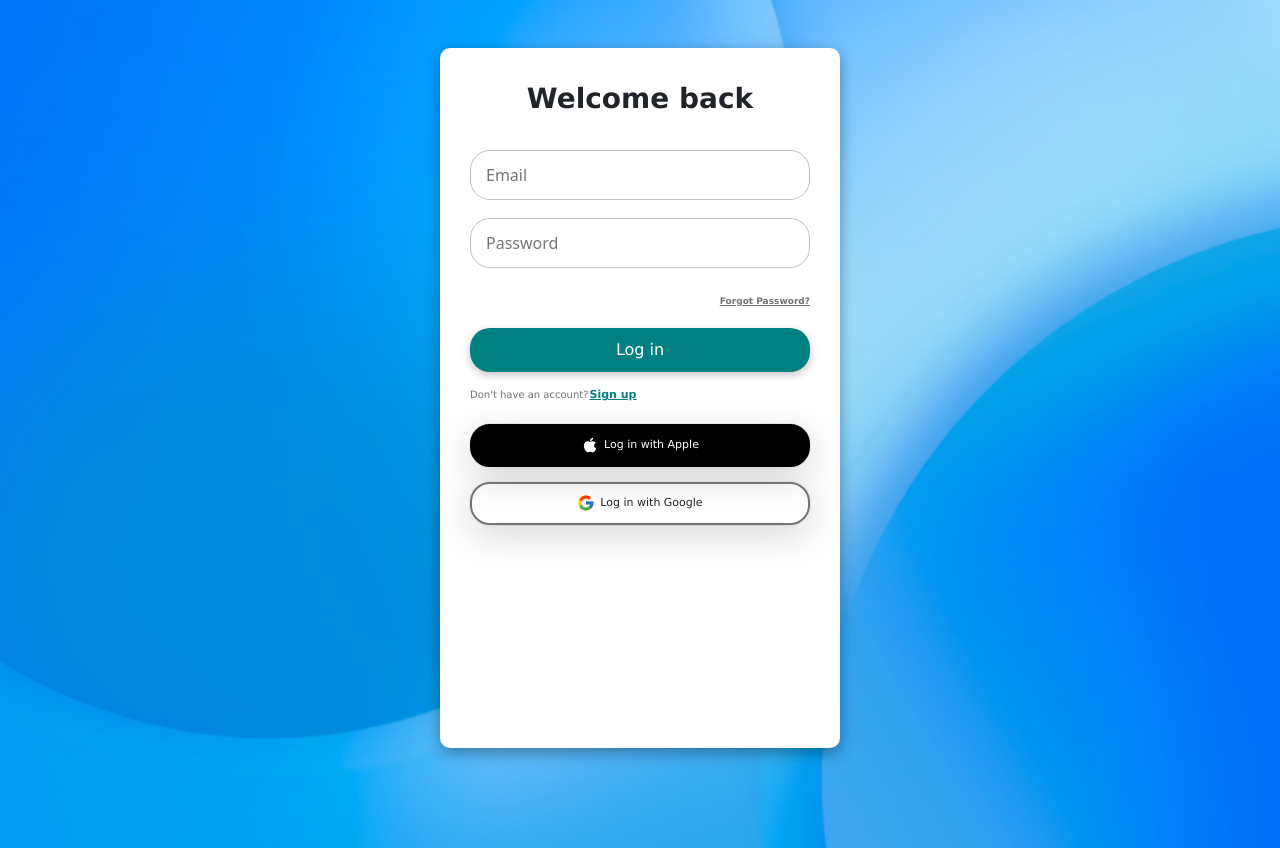
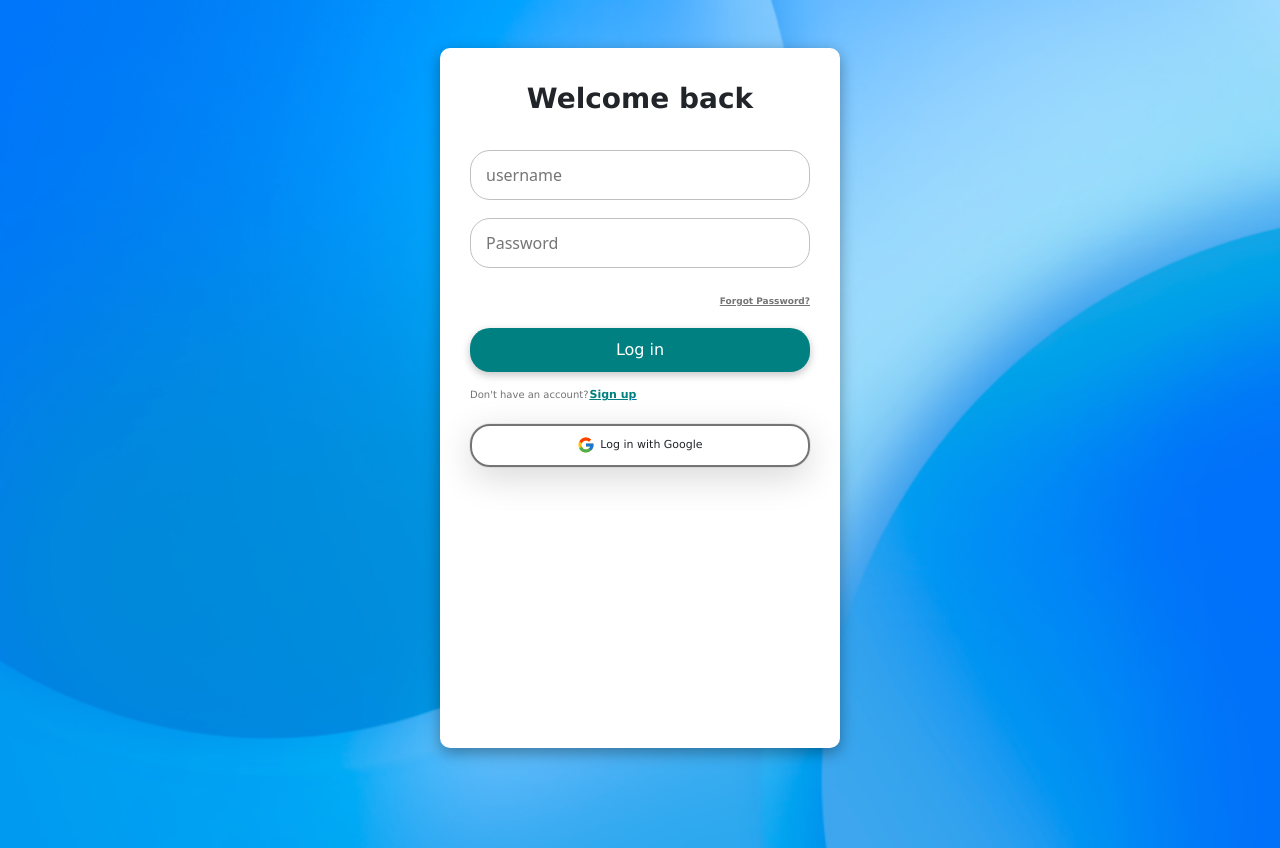
Before and after one commit to abu0717/aCloud, a Django app: template templates/login.html in a window 1280 px wide. Run offline with Django 4.2, Linux system fonts and the light colour scheme; the template is opened without the code that fills it, so the values that code supplies are empty; some libraries are stand-ins or nearby versions.

Commit message:
login and logout views done

```diff
--- a/templates/login.html
+++ b/templates/login.html
@@ -1,35 +1,31 @@
+{% load static %}
 <!DOCTYPE html>
 <html lang="en">
 <head>
     <meta charset="UTF-8">
     <meta name="viewport" content="width=device-width, initial-scale=1.0">
     <title>Document</title>
-    <link rel="stylesheet" href="../assets/main/bootstrap/css/bootstrap.css">
-    <link rel="stylesheet" href="../assets/main/css/navbar.css">
-    <link rel="stylesheet" href="../assets/main/css/login.css">
+    <link rel="stylesheet" href="{% static 'main/bootstrap/css/bootstrap.css' %}">
+    <link rel="stylesheet" href="{% static 'main/css/navbar.css' %}">
+    <link rel="stylesheet" href="{% static 'main/css/login.css' %}">
 </head>
 <body>
     <div class="d-flex justify-content-center align-items-center mt-5 section-1">
         <div class="form-container">
             <p class="title">Welcome back</p>
-            <form class="form">
-              <input type="email" class="input" placeholder="Email">
-              <input type="password" class="input" placeholder="Password">
+            <form class="form" method="POST" action="{% url 'login' %}">
+                {% csrf_token %}
+              <input type="text" class="input" placeholder="username" name="username">
+              <input type="password" class="input" placeholder="Password" name="password">
               <p class="page-link">
                 <span class="page-link-label">Forgot Password?</span>
               </p>
               <button class="form-btn">Log in</button>
             </form>
             <p class="sign-up-label">
-              Don't have an account?<span class="sign-up-link">Sign up</span>
+              Don't have an account?<a href="{% url 'sign-up' %}"><span class="sign-up-link">Sign up</span></a>
             </p>
             <div class="buttons-container">
-              <div class="apple-login-button">
-                <svg stroke="currentColor" fill="currentColor" stroke-width="0" class="apple-icon" viewBox="0 0 1024 1024" height="1em" width="1em" xmlns="http://www.w3.org/2000/svg">
-                  <path d="M747.4 535.7c-.4-68.2 30.5-119.6 92.9-157.5-34.9-50-87.7-77.5-157.3-82.8-65.9-5.2-138 38.4-164.4 38.4-27.9 0-91.7-36.6-141.9-36.6C273.1 298.8 163 379.8 163 544.6c0 48.7 8.9 99 26.7 150.8 23.8 68.2 109.6 235.3 199.1 232.6 46.8-1.1 79.9-33.2 140.8-33.2 59.1 0 89.7 33.2 141.9 33.2 90.3-1.3 167.9-153.2 190.5-221.6-121.1-57.1-114.6-167.2-114.6-170.7zm-105.1-305c50.7-60.2 46.1-115 44.6-134.7-44.8 2.6-96.6 30.5-126.1 64.8-32.5 36.8-51.6 82.3-47.5 133.6 48.4 3.7 92.6-21.2 129-63.7z"></path>
-                </svg>
-                <span>Log in with Apple</span>
-              </div>
               <div class="google-login-button">
                 <svg stroke="currentColor" fill="currentColor" stroke-width="0" version="1.1" x="0px" y="0px" class="google-icon" viewBox="0 0 48 48" height="1em" width="1em" xmlns="http://www.w3.org/2000/svg">
                   <path fill="#FFC107" d="M43.611,20.083H42V20H24v8h11.303c-1.649,4.657-6.08,8-11.303,8c-6.627,0-12-5.373-12-12
--- a/user_acloud/urls.py
+++ b/user_acloud/urls.py
@@ -1,6 +1,8 @@
 from django.urls import path
-from .views import signupview
+from .views import signup_view, login_view, logout_view
 
 urlpatterns = [
-    path('sign-up/', signupview, name='sign-up')
+    path('sign-up/', signup_view, name='sign-up'),
+    path('login/', login_view, name='login'),
+    path('log-out/', logout_view, name='logout')
 ]
```
Also changed, not shown: user_acloud/views.py (+17 -5 lines), db.sqlite3.
